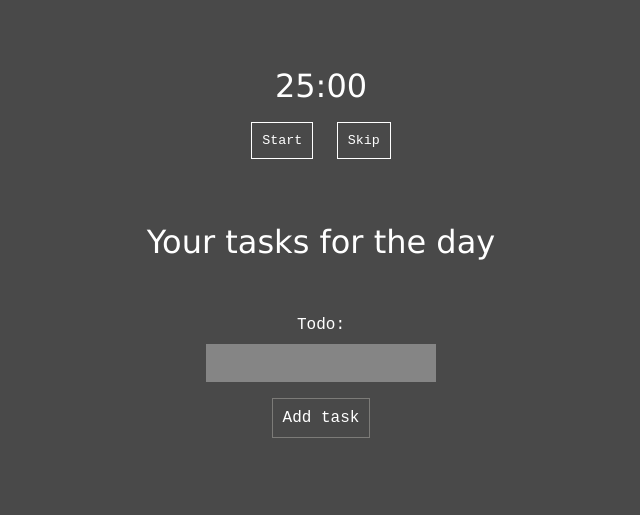
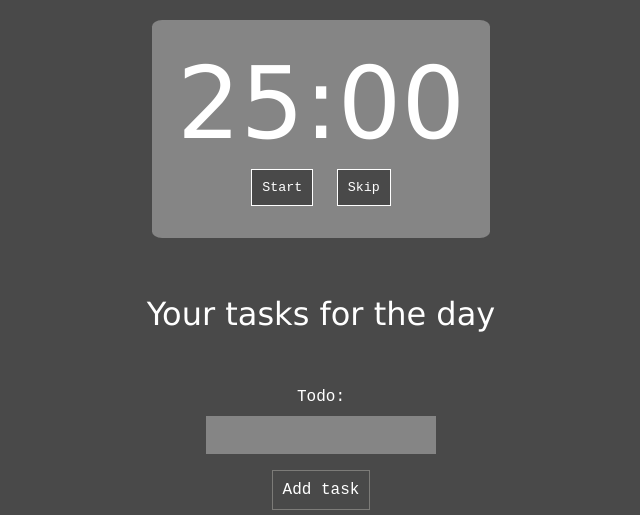
Before and after one commit to donnamagi/Pomodoro-app, a Flask app: page /todolist in a window 1280 px wide. Shown: the part 112-627 px from the top of the page, without its empty margins (319-959 px from the left). Run offline with Flask 2, Linux system fonts and the light colour scheme; the visitor is signed in with stand-in values (Sample User, id 1); data comes from the database, SQL or seed files in the repository; data that the repository does not hold is empty.

Commit message:
Styling timer

```diff
--- a/app/static/styles/styles.css
+++ b/app/static/styles/styles.css
@@ -140,3 +140,21 @@ li {
     margin-right: 20%;
     text-align: left;
 }
+.counter {
+    background-color: rgb(133, 133, 133);
+    border-radius: 3%;
+}
+.counter-display {
+    font-size: 100px;
+    background-color: inherit;
+    margin-top: 0;
+}
+
+.main-counter-column {
+    display: flex;
+    justify-content: space-between;
+}
+
+.main-column {
+    padding: 2%;
+}
--- a/app/templates/todolist.html
+++ b/app/templates/todolist.html
@@ -1,15 +1,17 @@
 {% extends 'base.html' %} {% block content %}
+<div class="main-counter-column">
+    <div class="column"></div>
 
-<div>
-    <div>
+    <div class="counter main-column">
         <h1 class="counter-display">00:00</h1>
+        <button class="counter-start">Start</button>
+        <button class="counter-skip">Skip</button>
+
+        <script src="{{ url_for('static',filename='src/app.js') }}"></script>
     </div>
-    <button class="counter-start">Start</button>
-    <button class="counter-skip">Skip</button>
 
-    <script src="{{ url_for('static',filename='src/app.js') }}"></script>
+    <div class="column"></div>
 </div>
-
 <header>
     <h1>Your tasks for the day</h1>
 </header>
```
